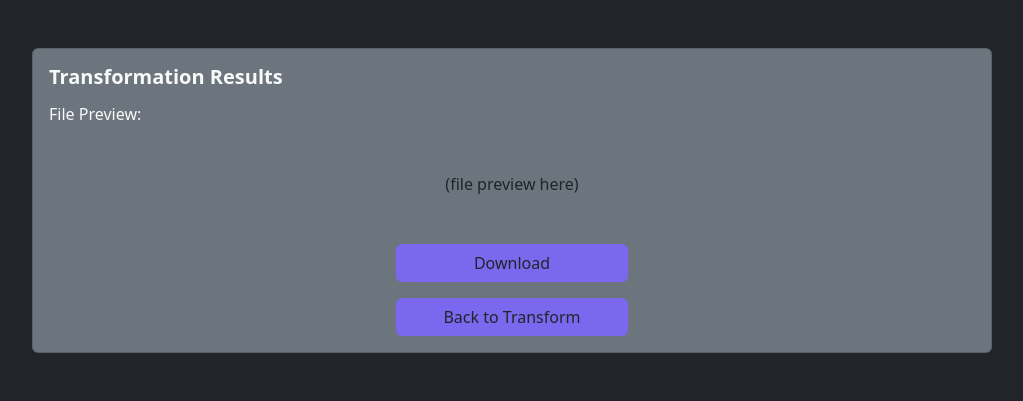
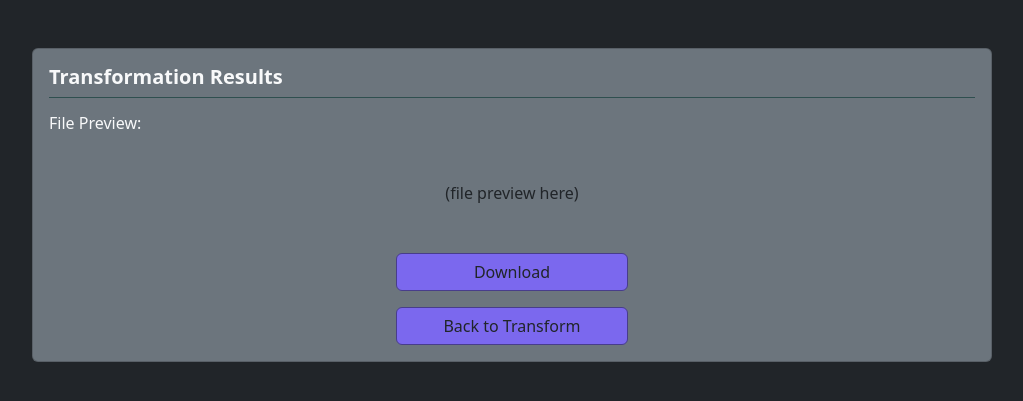
Before and after one commit to COSC-499-W2023/year-long-project-team-7, a Django app: page /results in a window 1280 px wide. Shown: the part 56-457 px from the top of the page, without its empty margins (128-1151 px from the left). Run offline with Django 4.2, Linux system fonts and the light colour scheme.

Commit message:
changed button hover color + design changes

```diff
--- a/app/capstone/transformer/templates/results.html
+++ b/app/capstone/transformer/templates/results.html
@@ -6,15 +6,16 @@
         <div class="card w-75 bg-secondary mt-5">
             <div class="card-body">
                 <h5 class="card-title text-light fw-bold">Transformation Results</h5>
+                <div style="border-bottom: 1px solid darkslategray;"></div>
                 <h6 class="card-subtitle mt-3 text-light">File Preview:</h6>
                 <div class="d-flex justify-content-center align-items-center">
                     <p class="card-text mt-5 ">(file preview here)</p>
                 </div>
                 <div class="d-flex justify-content-center align-items-center">
-                    <button class="w-25 btn custom-button mt-5">Download</button>
+                   <button class="w-25 btn mt-5" style="background-color: mediumslateblue; border: 1px solid darkslateblue;">Download</button>
                 </div>
                 <div class="d-flex justify-content-center align-items-center">
-                    <button class="w-25 btn custom-button mt-3">Back to Transform</button>
+                    <button class="w-25 btn mt-3" style="background-color: mediumslateblue; border: 1px solid darkslateblue;">Back to Transform</button>
                 </div>
             </div>
         </div>
```
